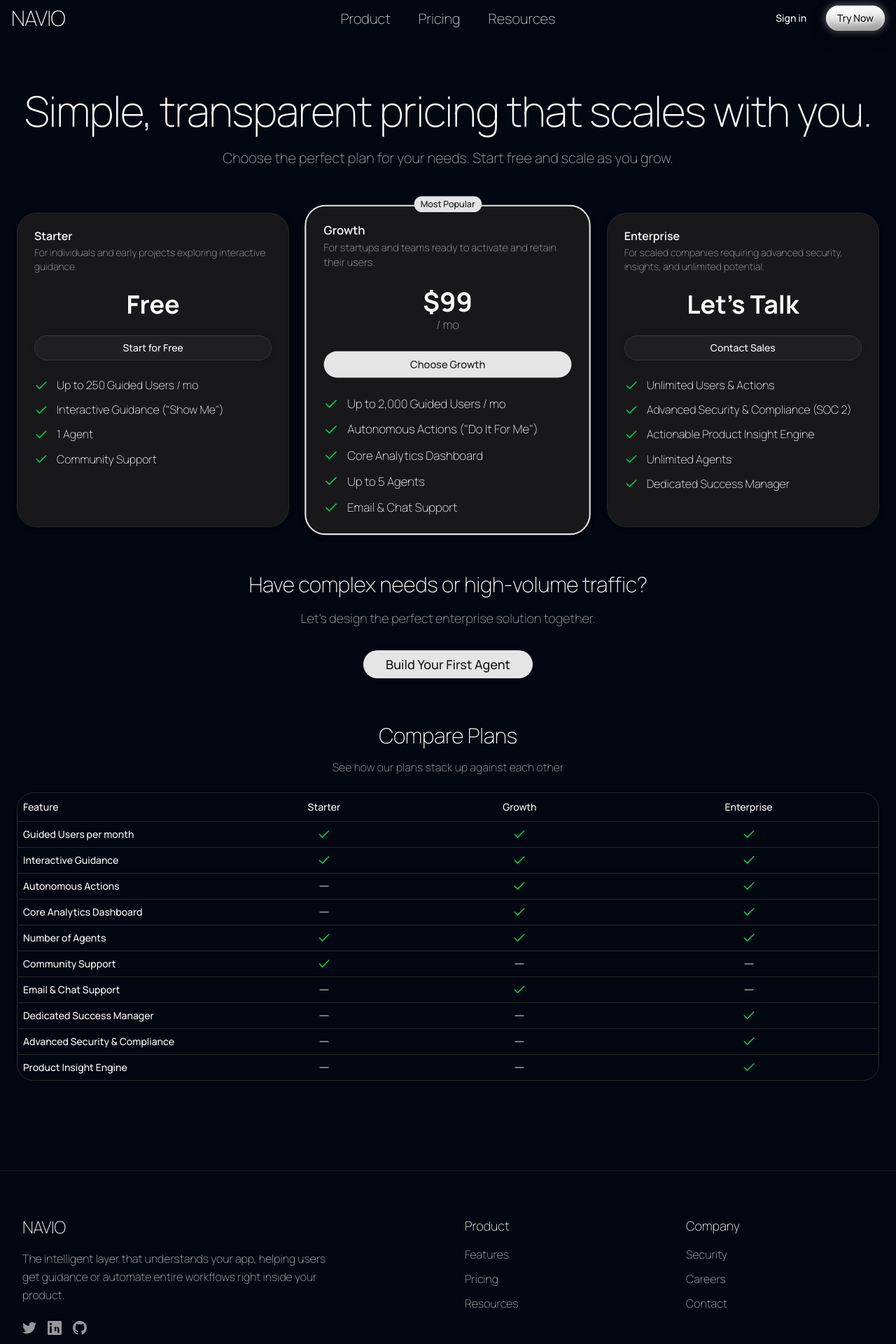
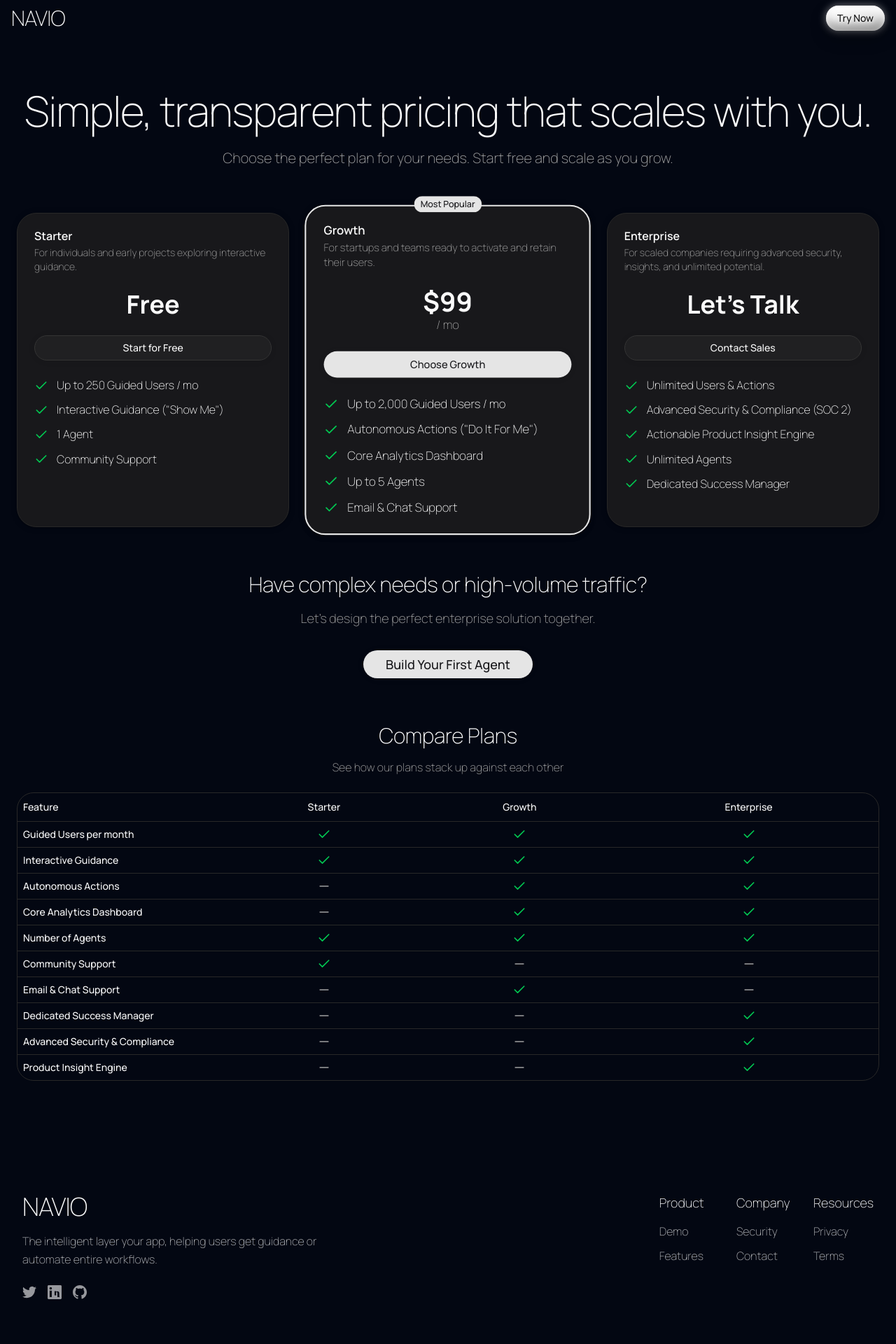
Before and after one commit to MolanoJF/navio-website, a Next.js app: page /pricing in a window 1280 px wide. Shown: the top 1920 px of the page at 70% size. After the commit the page ends 1896 px from the top, so only its background shows below. Built offline with nearby package versions, Linux system fonts and the light colour scheme.

Commit message:
Landing Page Clean

```diff
--- a/src/app/page.tsx
+++ b/src/app/page.tsx
@@ -14,8 +14,8 @@ export default function Home() {
       <What />
       <Why />
       <How />
+      <Footer />
       <CTA />
-      <Footer />
     </main>
   )
 }
--- a/src/components/CTA.tsx
+++ b/src/components/CTA.tsx
@@ -5,7 +5,7 @@ import { Button } from "@/components/ui/button"
 
 export default function CTA() {
   return (
-    <section className="min-h-screen pt-0 relative overflow-hidden">
+    <section className="min-h-[70vh] pt-0 relative overflow-hidden">
       {/* Video Background */}
       <video
         autoPlay
@@ -30,7 +30,7 @@ export default function CTA() {
             </h2>
             <div className="flex justify-start mt-8 ml-16">
               <Button type="button" size="lg" className="text-xl px-12 py-4 h-16 relative z-10 font-semibold rounded-full btn-3d" asChild>
-                <Link href="/dashboard">
+                <Link href="https://cal.com/navio-owdjpk/navio-demo">
                   Try Now
                 </Link>
               </Button>
--- a/src/components/Footer.tsx
+++ b/src/components/Footer.tsx
@@ -1,23 +1,23 @@
 "use client"
 
 import { Button } from "@/components/ui/button"
-import { Separator } from "@/components/ui/separator"
+
 import Link from "next/link"
 
 export default function Footer() {
   return (
-    <footer className="bg-background border-t border-border/50">
+    <footer className="">
       {/* Main Footer Content */}
-      <div className="max-w-7xl mx-auto px-4 sm:px-6 lg:px-8 py-16">
-        <div className="grid grid-cols-1 md:grid-cols-2 lg:grid-cols-4 gap-8 lg:gap-12">
+      <div className="max-w-7xl mx-auto px-4 sm:px-6 lg:px-8 py-8">
+        <div className="flex flex-col lg:flex-row justify-between">
           {/* Brand Section */}
-          <div className="lg:col-span-2">
-            <div className="mb-6">
-              <h3 className="text-2xl font-bold text-foreground tracking-tight mb-4">
+          <div>
+            <div className="mb-2">
+              <h3 className="text-4xl font-bold text-foreground tracking-tight mb-4">
                 NAVIO
               </h3>
               <p className="text-foreground/70 text-base leading-relaxed max-w-md mb-6">
-                The intelligent layer that understands your app, helping users get guidance or automate entire workflows right inside your product.
+                The intelligent layer your app, helping users get guidance or automate entire workflows.
               </p>
 
               {/* Social Media Links - Moved here under brand description */}
@@ -54,25 +54,17 @@ export default function Footer() {
               </div>
             </div>
           </div>
-
+          <div className="grid grid-cols-3 gap-6">
             {/* Product Links */}
             <div className="space-y-4">
               <h4 className="text-lg font-semibold text-foreground">Product</h4>
               <ul className="space-y-3">
                 <li>
                   <Link
-                  href="/#features"
+                    href="/#How"
                     className="text-foreground/70 hover:text-foreground transition-colors duration-200"
                   >
-                  Features
-                </Link>
-              </li>
-              <li>
-                <Link
-                  href="/pricing"
-                  className="text-foreground/70 hover:text-foreground transition-colors duration-200"
-                >
-                  Pricing
+                    Demo
                   </Link>
                 </li>
                 <li>
@@ -80,7 +72,7 @@ export default function Footer() {
                     href="#Resources"
                     className="text-foreground/70 hover:text-foreground transition-colors duration-200"
                   >
-                  Resources
+                    Features
                   </a>
                 </li>
               </ul>
@@ -100,14 +92,6 @@ export default function Footer() {
                 </li>
                 <li>
                   <a
-                  href="#careers"
-                  className="text-foreground/70 hover:text-foreground transition-colors duration-200"
-                >
-                  Careers
-                </a>
-              </li>
-              <li>
-                <a
                     href="#contact"
                     className="text-foreground/70 hover:text-foreground transition-colors duration-200"
                   >
@@ -116,32 +100,28 @@ export default function Footer() {
                 </li>
               </ul>
             </div>
-        </div>
 
-        {/* Bottom Section */}
-        <div className="mt-6 pt-6">
-          <Separator className="mb-6" />
-
-          <div className="flex flex-col sm:flex-row items-center justify-between gap-4">
-            {/* Copyright */}
-            <div className="text-foreground/60 text-sm">
-              © 2025 NAVIO. All rights reserved.
-            </div>
-
-            {/* Legal Links Only - Social links moved to brand section */}
-            <div className="flex items-center gap-4 text-sm">
+            {/* Resources Links */}
+            <div className="space-y-4">
+              <h4 className="text-lg font-semibold text-foreground">Resources</h4>
+              <ul className="space-y-3">
+                <li>
                   <Link
                     href="/privacy"
-                className="text-foreground/60 hover:text-foreground transition-colors duration-200"
+                    className="text-foreground/70 hover:text-foreground transition-colors duration-200"
                   >
-                Privacy Policy
+                    Privacy
                   </Link>
+                </li>
+                <li>
                   <Link
                     href="/terms"
-                className="text-foreground/60 hover:text-foreground transition-colors duration-200"
+                    className="text-foreground/70 hover:text-foreground transition-colors duration-200"
                   >
-                Terms of Service
+                    Terms
                   </Link>
+                </li>
+              </ul>
             </div>
           </div>
         </div>
--- a/src/components/Hero.tsx
+++ b/src/components/Hero.tsx
@@ -26,7 +26,7 @@ export default function Hero() {
           {/* CTA Button */}
           <div className="flex justify-center">
             <Button type="button" size="lg" className="text-xl px-12 py-4 h-16 relative z-10 font-semibold rounded-full btn-3d" asChild>
-              <Link href="/dashboard">
+              <Link href="https://cal.com/navio-owdjpk/navio-demo">
                 Try Now
               </Link>
             </Button>
--- a/src/components/How.tsx
+++ b/src/components/How.tsx
@@ -50,10 +50,11 @@ export default function How() {
               </p>
           </div>
         </div>
+
           {/* Costumization Columns */}
-        <div className="grid grid-cols-1 lg:grid-cols-5 gap-12 mb-24">
+        {/*<div className="grid grid-cols-1 lg:grid-cols-5 gap-12 mb-24">
           {/* Left Column - New Tab Navigation */}
-          <div className="h-full flex flex-col items-center justify-center">
+          {/*<div className="h-full flex flex-col items-center justify-center">
 
             <Accordion
               type="single"
@@ -110,7 +111,7 @@ export default function How() {
           </div>
 
           {/* Main How Content */}
-          <div className="lg:col-span-4">
+          {/*<div className="lg:col-span-4">
             <div className="bg-card rounded-lg border shadow-lg overflow-hidden h-[85vh]">
               <PanelGroup direction="horizontal">
                 <Panel defaultSize={100} className="h-full">
@@ -124,10 +125,10 @@ export default function How() {
               </PanelGroup>
             </div>
           </div>
-        </div>
+        </div> */}
 
         {/* Horizontal Separator between How and Integration */}
-        <div className="w-full h-px bg-border"></div>
+        {/*<div className="w-full h-px bg-border"></div> */}
 
         {/* 2-Card Layout with Separator */}
         <div className="grid md:grid-cols-2 gap-0 relative">
--- a/src/components/Navbar.tsx
+++ b/src/components/Navbar.tsx
@@ -18,9 +18,9 @@ export default function Navbar() {
   const [isMobileMenuOpen, setIsMobileMenuOpen] = useState(false)
 
   const navItems = [
-    { name: "Product", link: "/#features" },
-    { name: "Pricing", link: "/pricing" },
-    { name: "Resources", link: "#resources" },
+    // { name: "Product", link: "/#features" },
+    // { name: "Pricing", link: "/pricing" },
+    // { name: "Resources", link: "#resources" },
   ]
 
   const toggleMobileMenu = () => {
@@ -37,7 +37,7 @@ export default function Navbar() {
         {/* Desktop Navbar */}
         <NavBody>
           {/* Logo */}
-          <div className="flex-shrink-0">
+          <div className="flex-shrink-0 z-20">
             <Link href="/" className="text-2xl lg:text-3xl text-foreground tracking-tight hover:opacity-40 transition-opacity">
               NAVIO
             </Link>
@@ -48,12 +48,13 @@ export default function Navbar() {
 
           {/* CTA Buttons */}
           <div className="flex items-center space-x-3">
-            <NavbarButton
+            {/* <NavbarButton
               variant="secondary"
               className="hidden sm:inline-flex px-4 py-2 text-sm font-medium"
             >
               Sign in
-            </NavbarButton>
+            </NavbarButton> */}
+            <Link href="https://cal.com/navio-owdjpk/navio-demo">
             <NavbarButton
               variant="primary"
 
@@ -61,6 +62,7 @@ export default function Navbar() {
             >
               Try Now
             </NavbarButton>
+            </Link>
           </div>
         </NavBody>
 
@@ -68,7 +70,7 @@ export default function Navbar() {
         <MobileNav>
           <MobileNavHeader>
             {/* Logo */}
-            <div className="flex-shrink-0">
+            <div className="flex-shrink-0 z-20">
               <Link href="/" className="text-2xl font-bold text-foreground tracking-tight hover:opacity-80 transition-opacity">
                 NAVIO
               </Link>
@@ -91,12 +93,14 @@ export default function Navbar() {
               </a>
             ))}
             <div className="flex flex-col space-y-2 pt-4">
-              <Button variant="ghost" size="sm" onClick={closeMobileMenu}>
+              {/* <Button variant="ghost" size="sm" onClick={closeMobileMenu}>
                 Sign in
-              </Button>
+              </Button> */}
+              <Link href="https://cal.com/navio-owdjpk/navio-demo">
               <Button size="sm" onClick={closeMobileMenu}>
                 Try Now
               </Button>
+              </Link>
             </div>
           </MobileNavMenu>
         </MobileNav>
--- a/src/components/ui/resizable-navbar.tsx
+++ b/src/components/ui/resizable-navbar.tsx
@@ -86,24 +86,23 @@ export const Navbar = ({ children, className }: NavbarProps) => {
 export const NavBody = ({ children, className, visible }: NavBodyProps) => {
   return (
     <motion.div
+      initial={{ maxWidth: "100%", borderRadius: "0px" }}
       animate={{
         backdropFilter: visible ? "blur(10px)" : "none",
         boxShadow: visible
           ? "0 0 24px rgba(34, 42, 53, 0.06), 0 1px 1px rgba(0, 0, 0, 0.05), 0 0 0 1px rgba(34, 42, 53, 0.04), 0 0 4px rgba(34, 42, 53, 0.08), 0 16px 68px rgba(47, 48, 55, 0.05), 0 1px 0 rgba(255, 255, 255, 0.1) inset"
           : "none",
-        width: visible ? "40%" : "100%",
+        maxWidth: visible ? "65%" : "100%",
         y: visible ? 20 : 0,
+        borderRadius: visible ? "9999px" : "0px",
       }}
       transition={{
         type: "spring",
         stiffness: 200,
         damping: 50,
       }}
-      style={{
-        minWidth: "800px",
-      }}
       className={cn(
-        "relative z-[60] mx-auto hidden w-full max-w-7xl flex-row items-center justify-between self-start rounded-full bg-transparent px-4 py-2 lg:flex dark:bg-transparent",
+        "relative z-[60] mx-auto hidden w-full flex-row items-center justify-between self-start bg-transparent px-4 py-2 lg:flex dark:bg-transparent",
         visible && "bg-white/80 dark:bg-neutral-950/80",
         className,
       )}
@@ -148,15 +147,16 @@ export const NavItems = ({ items, className, onItemClick }: NavItemsProps) => {
 export const MobileNav = ({ children, className, visible }: MobileNavProps) => {
   return (
     <motion.div
+      initial={{ maxWidth: "100%", borderRadius: "0px", paddingLeft: "0px", paddingRight: "0px" }}
       animate={{
         backdropFilter: visible ? "blur(10px)" : "none",
         boxShadow: visible
           ? "0 0 24px rgba(34, 42, 53, 0.06), 0 1px 1px rgba(0, 0, 0, 0.05), 0 0 0 1px rgba(34, 42, 53, 0.04), 0 0 4px rgba(34, 42, 53, 0.08), 0 16px 68px rgba(47, 48, 55, 0.05), 0 1px 0 rgba(255, 255, 255, 0.1) inset"
           : "none",
-        width: visible ? "90%" : "100%",
+        maxWidth: visible ? "90%" : "100%",
         paddingRight: visible ? "12px" : "0px",
         paddingLeft: visible ? "12px" : "0px",
-        borderRadius: visible ? "4px" : "2rem",
+        borderRadius: visible ? "4px" : "0px",
         y: visible ? 20 : 0,
       }}
       transition={{
@@ -165,7 +165,7 @@ export const MobileNav = ({ children, className, visible }: MobileNavProps) => {
         damping: 50,
       }}
       className={cn(
-        "relative z-50 mx-auto flex w-full max-w-[calc(100vw-2rem)] flex-col items-center justify-between bg-transparent px-0 py-2 lg:hidden",
+        "relative z-50 mx-auto flex w-full flex-col items-center justify-between bg-transparent px-0 py-2 lg:hidden",
         visible && "bg-white/80 dark:bg-neutral-950/80",
         className,
       )}
```
Also changed, not shown: image.png. Lines whose indentation alone changed are shown as unchanged.
